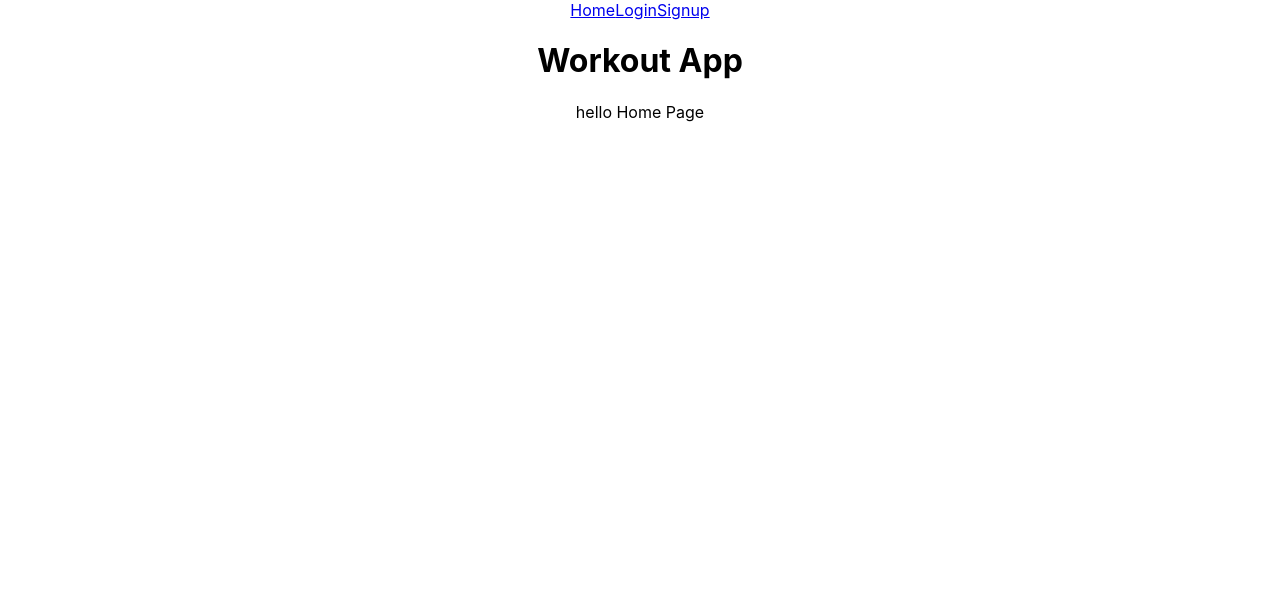
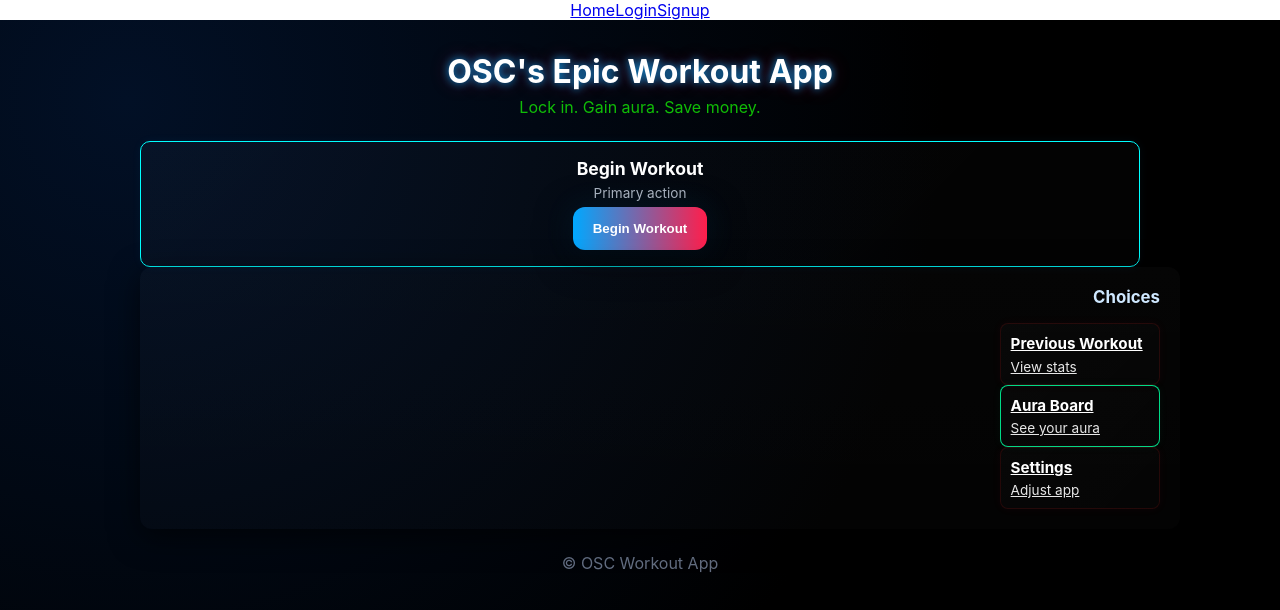
Before and after one commit to ufosc/OSC_Workout_App, a React (Create React App) app: page / in a window 1280 px wide. Shown: the top 610 px of the page. Built offline with nearby package versions, Linux system fonts and the light colour scheme.

Commit message:
Homepage Improvement Neon Version

```diff
--- a/src/App.js
+++ b/src/App.js
@@ -27,7 +27,6 @@ function App() {
         </nav>
 
         <div>
-          <h1>Workout App</h1>
           <Routes>
             <Route path="/" element={<Home />} />
             <Route path="/login" element={<Login />} />
--- a/src/Components/Login.jsx
+++ b/src/Components/Login.jsx
@@ -1,10 +1,14 @@
 
 
+import React from 'react';
+import '../Pages/Home.css';
 
-function Login() {
-    return(
-        <p>Login component for people</p>
-
+function Login({ onBegin }) {
+    return (
+        <div className="auth-root">
+            <h2>Login</h2>
+            <p>Login component for people</p>
+        </div>
     );
 }
 
--- a/src/Components/Signup.jsx
+++ b/src/Components/Signup.jsx
@@ -1,10 +1,13 @@
 
+import React from 'react';
+import '../Pages/Home.css';
 
-function Signup() {
-    return(
-
-        <p>signup component for people </p>
-
+function Signup({ onBegin }) {
+    return (
+        <div className="auth-root">
+            <h2>Signup</h2>
+            <p>signup component for people </p>
+        </div>
     );
 }
 
--- /dev/null
+++ b/src/Pages/Home.css
@@ -0,0 +1,74 @@
+/* Home page neon styles: blue, red, green */
+:root{
+  --neon-blue: #00a8ff;
+  --neon-red: #ff1e4b;
+  --neon-green: #00e08a;
+  --muted: rgba(255,255,255,0.06);
+}
+
+.home-root{
+  min-height:100vh;
+  background: radial-gradient(circle at 10% 10%, #021026 0%, #000 60%);
+  color: #eaf6ff;
+  display:flex;
+  flex-direction:column;
+  align-items:center;
+  padding:2rem;
+  box-sizing:border-box;
+}
+
+.home-header{ text-align:center; margin-bottom:1.5rem; }
+.neon-title{ font-size:2rem; margin:0; color:#ffffff; text-shadow:0 0 8px rgba(0,168,255,0.9),0 0 18px rgba(255,30,75,0.35); }
+.neon-subtitle{ margin:0.4rem 0 0; color:rgba(20, 235, 5, 0.8); }
+
+.home-main{ width:100%; max-width:1000px; }
+
+.links-panel {
+  background: linear-gradient(180deg, rgba(255,255,255,0.02), rgba(255,255,255,0.01));
+  border-radius: 12px;
+  padding: 1.25rem;
+  box-shadow: 0 8px 30px rgba(0,0,0,0.6);
+
+  /* Flex setup */
+  display: flex;
+  flex-direction: column;
+  align-items: flex-end;  /* <- push children to the right */
+  width: 100%;
+  position: relative;
+}
+.panel-title{ margin:0 0 1rem 0; font-size:1.05rem; color:#cfe8ff; text-align:center; }
+
+.links-grid{ display:flex; gap:1rem; align-items:flex-start; justify-content:center; flex-wrap:wrap; }
+
+.link-card{ background:linear-gradient(135deg, rgba(255,255,255,0.02), rgba(255,255,255,0.01)); border-radius:10px; padding:0.8rem; color:#fff; min-width:140px; box-sizing:border-box; display:flex; flex-direction:column; gap:0.35rem; align-items:flex-start; border:1px solid rgba(255,255,255,0.04); }
+.link-card .card-title{ font-weight:700; }
+.link-card .card-sub{ font-size:0.85rem; opacity:0.9; }
+
+/* prominent begin card */
+.begin-card{ flex:0 0 320px; align-items:center; text-align:center; padding:1rem; box-shadow:0 10px 40px rgba(0,0,0,0.6); }
+.begin-card .card-title{ font-size:1.1rem; }
+.begin-card .card-sub{ color:rgba(230,240,255,0.8); }
+.begin-card .begin-button{ background: linear-gradient(90deg,var(--neon-blue), var(--neon-red)); color:#fff; border:none; padding:0.9rem 1.25rem; border-radius:12px; cursor:pointer; font-weight:700; box-shadow:0 8px 36px rgba(0,0,0,0.6), 0 0 30px rgba(0,168,255,0.12); }
+.begin-card .begin-button:hover{ transform:translateY(-3px); }
+
+/* smaller less-noticeable links */
+.small-link{ opacity:2; min-width:160px; padding:0.6rem; border-radius:8px; font-size:0.95rem; }
+.neon-blue{ border:1px solid rgba(0,168,255,0.12); box-shadow:0 0 10px rgba(0,168,255,0.06); }
+.neon-red{ border:1px solid rgba(254, 0, 0, 0.12); box-shadow:0 0 20px rgba(243, 2, 50, 0.05); }
+.neon-green{ border:1px solid rgba(0,224,138,0.12); box-shadow:0 0 10px rgba(0,224,138,0.05); }
+
+/* Outlining */
+.osc-text{ opacity:0.85; min-width:160px; padding:0.6rem; border-radius:8px; font-size:2rem; }
+.neon-blue{ border:1px solid rgb(0, 255, 255); box-shadow:0 0 10px rgba(0,168,255,0.06); }
+.neon-red{ border:1px solid rgba(255, 30, 30, 0.12); box-shadow:0 0 10px rgba(255,30,75,0.05); }
+.neon-green{ border:1px solid rgba(0, 224, 138, 0.982); box-shadow:0 0 10px rgba(0,224,138,0.05); }
+
+/* auth pages use a smaller button style */
+.auth-begin-button{ background:var(--neon-blue); padding:0.55rem 0.9rem; border-radius:8px; border:none; color:#fff; cursor:pointer; }
+
+.home-footer{ margin-top:1.5rem; color:rgba(200,220,255,0.5); text-align:center; }
+
+@media (max-width:720px){
+  .links-grid{ flex-direction:column; align-items:center;  }
+  .begin-card{ flex: none; width:100%; margin-left: auto,}
+}
--- a/src/Pages/Home.jsx
+++ b/src/Pages/Home.jsx
@@ -1,9 +1,57 @@
+import React from 'react';
+import '../App.css';
+import './Home.css';
 
+function Home({ onBegin }) {
+  return (
+    <div className="home-root">
+      <header className="home-header">
+        <h1 className="neon-title">OSC's Epic Workout App</h1>
+        <p className="neon-subtitle">Lock in. Gain aura. Save money.</p>
+      </header>
 
-function App() {
-  return (
-    <div> hello Home Page </div>
+      <main className="home-main">
+        {/* Begin Workout - Prominent at the top */}
+        <div className="begin-container">
+          <div className="link-card neon-blue begin-card">
+            <div className="card-title">Begin Workout</div>
+            <div className="card-sub">Primary action</div>
+            <button
+              className="begin-button neon-blue"
+              onClick={() => {
+                if (typeof onBegin === 'function') onBegin();
+              }}
+            >
+              Begin Workout
+            </button>
+          </div>
+        </div>
+
+        {/* Choices panel */}
+        <section className="links-panel">
+          <h2 className="panel-title">Choices</h2>
+          <div className="choices-column">
+            <a className="link-card neon-red small-link" href="#" onClick={(e) => e.preventDefault()}>
+              <div className="card-title">Previous Workout</div>
+              <div className="card-sub">View stats</div>
+            </a>
+
+            <a className="link-card neon-green small-link" href="#" onClick={(e) => e.preventDefault()}>
+              <div className="card-title">Aura Board</div>
+              <div className="card-sub">See your aura</div>
+            </a>
+
+            <a className="link-card neon-red small-link" href="#" onClick={(e) => e.preventDefault()}>
+              <div className="card-title">Settings</div>
+              <div className="card-sub">Adjust app</div>
+            </a>
+          </div>
+        </section>
+      </main>
+
+      <footer className="home-footer">© OSC Workout App</footer>
+    </div>
   );
 }
 
-export default App;
+export default Home;
```
Also changed, not shown: 1 other file (tests, documents, lock files or other folders).
